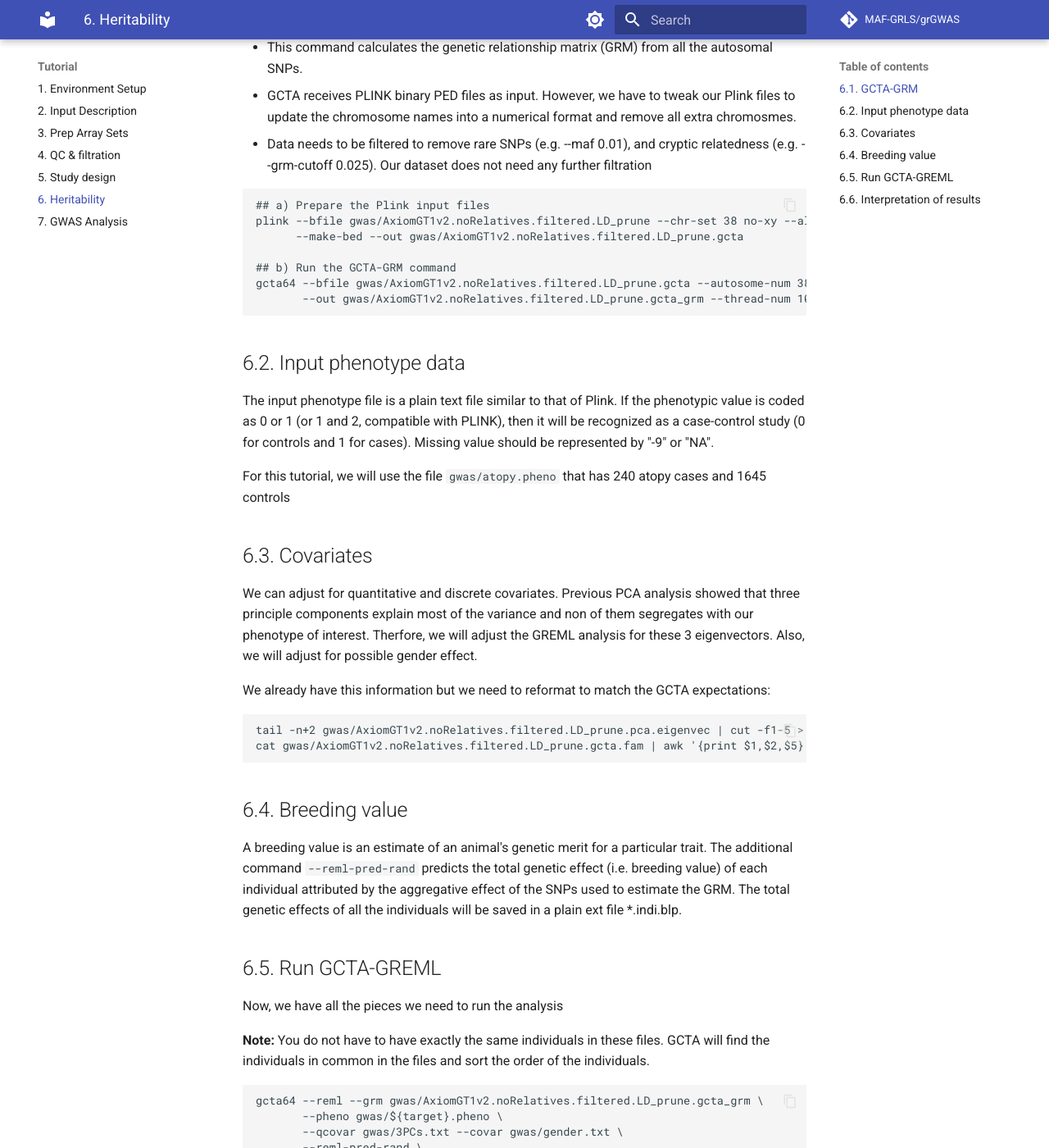
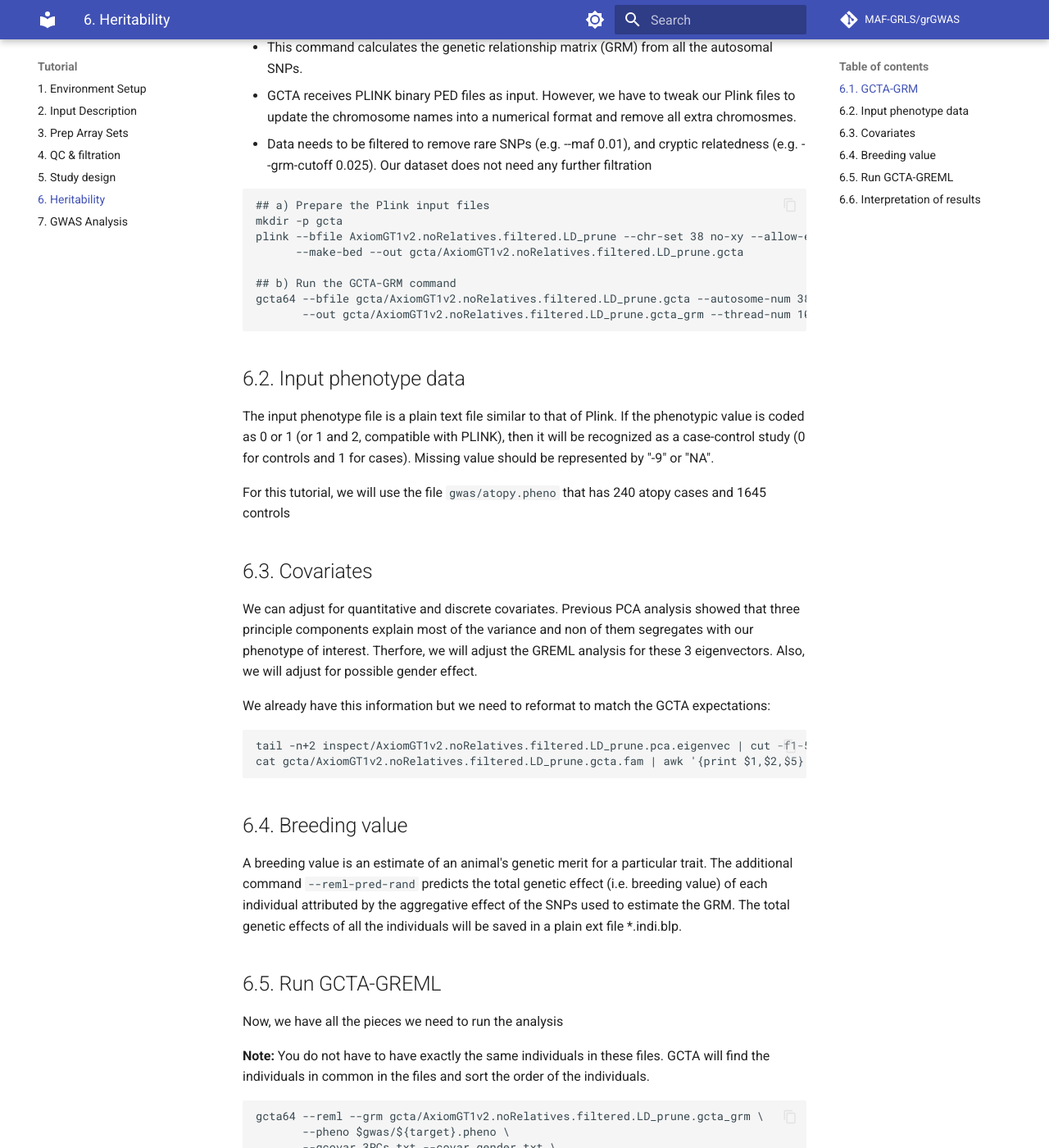
Before and after one commit to morrisanimalfoundation/grGWAS, an MkDocs documentation site: the page built from docs/6.heritability.md, in a window 1280 px wide and 1400 px high, scrolled down 696 px. Shown: the whole window at 82% size. Built offline with MkDocs 1.6.1 and Material for MkDocs 9.7.7, drawn with Linux system fonts in a browser that asks for light colours; comment, search, counter and statistics services are not loaded; some of the changed text lies outside the part shown.

Commit message:
Update 6.heritability.md

````diff
--- a/docs/6.heritability.md
+++ b/docs/6.heritability.md
@@ -18,12 +18,13 @@
 
 ```
 ## a) Prepare the Plink input files
-plink --bfile gwas/AxiomGT1v2.noRelatives.filtered.LD_prune --chr-set 38 no-xy --allow-extra-chr '0' \
-      --make-bed --out gwas/AxiomGT1v2.noRelatives.filtered.LD_prune.gcta
+mkdir -p gcta
+plink --bfile AxiomGT1v2.noRelatives.filtered.LD_prune --chr-set 38 no-xy --allow-extra-chr '0' \
+      --make-bed --out gcta/AxiomGT1v2.noRelatives.filtered.LD_prune.gcta
 
 ## b) Run the GCTA-GRM command
-gcta64 --bfile gwas/AxiomGT1v2.noRelatives.filtered.LD_prune.gcta --autosome-num 38 --autosome --make-grm \
-       --out gwas/AxiomGT1v2.noRelatives.filtered.LD_prune.gcta_grm --thread-num 10
+gcta64 --bfile gcta/AxiomGT1v2.noRelatives.filtered.LD_prune.gcta --autosome-num 38 --autosome --make-grm \
+       --out gcta/AxiomGT1v2.noRelatives.filtered.LD_prune.gcta_grm --thread-num 10
 ```
 
 
@@ -39,8 +40,8 @@
 We already have this information but we need to reformat to match the GCTA expectations:
 
 ```
-tail -n+2 gwas/AxiomGT1v2.noRelatives.filtered.LD_prune.pca.eigenvec | cut -f1-5 > gwas/3PCs.txt
-cat gwas/AxiomGT1v2.noRelatives.filtered.LD_prune.gcta.fam | awk '{print $1,$2,$5}' > gwas/gender.txt
+tail -n+2 inspect/AxiomGT1v2.noRelatives.filtered.LD_prune.pca.eigenvec | cut -f1-5 > 3PCs.txt
+cat gcta/AxiomGT1v2.noRelatives.filtered.LD_prune.gcta.fam | awk '{print $1,$2,$5}' > gender.txt
 ```
 
 ## 6.4. Breeding value
@@ -54,11 +55,11 @@
 
 
 ```
-gcta64 --reml --grm gwas/AxiomGT1v2.noRelatives.filtered.LD_prune.gcta_grm \
-       --pheno gwas/${target}.pheno \
-       --qcovar gwas/3PCs.txt --covar gwas/gender.txt \
+gcta64 --reml --grm gcta/AxiomGT1v2.noRelatives.filtered.LD_prune.gcta_grm \
+       --pheno $gwas/${target}.pheno \
+       --qcovar 3PCs.txt --covar gender.txt \
        --reml-pred-rand \
-       --out gwas/${target}_greml --thread-num 10
+       --out $gwas/${target}_greml --thread-num 10
 ```
 
 Here is the ouput:
````
